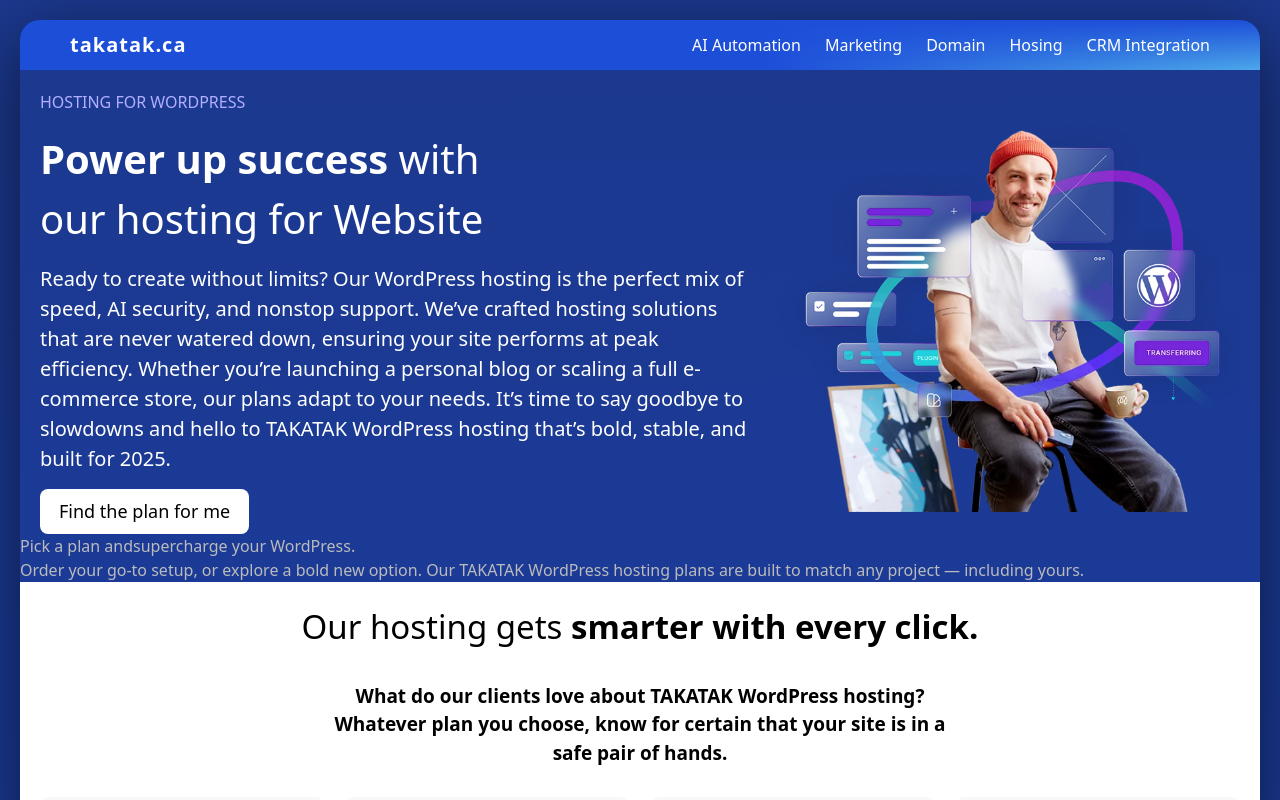
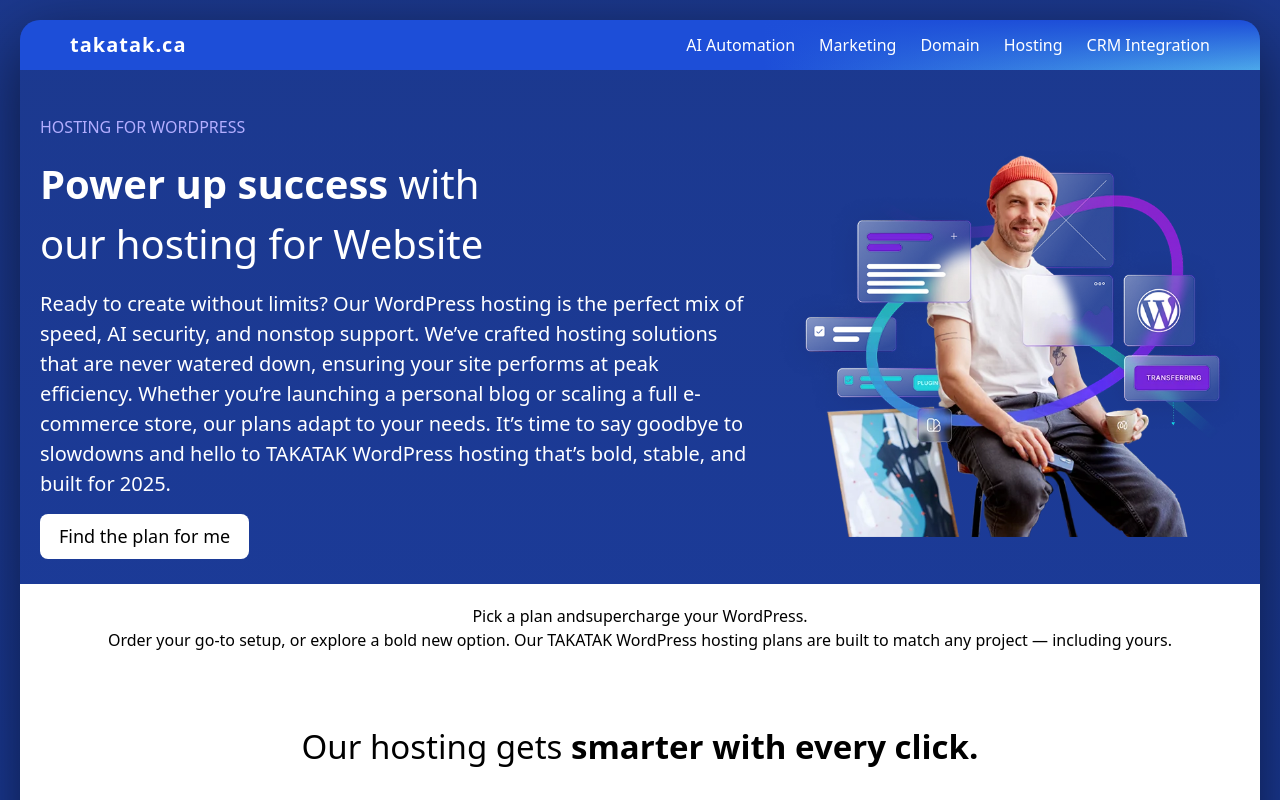
Before and after one commit to takatakca/takatak, a Next.js app: page /hosting in a window 1280 px wide. Shown: the top 800 px of the page. Built offline with nearby package versions, Linux system fonts and the light colour scheme.

Commit message:
domain complete

```diff
--- a/src/app/components/navbar/Navbar.jsx
+++ b/src/app/components/navbar/Navbar.jsx
@@ -8,7 +8,7 @@
     { id: 1, title: "AI Automation", },
     { id: 2, title: "Marketing" },
     { id: 8, title: "Domain", url:"/domain"},
-    { id: 9, title: "Hosing", url:"/hosting"},
+    { id: 9, title: "Hosting", url:"/hosting"},
     { id: 3, title: "CRM Integration" },
     // { id: 3, title: "CRM Integration", url:"/dashboard" },
     // { id: 4, title: "University", url: "/university" },
--- a/src/app/hosting/host.module.css
+++ b/src/app/hosting/host.module.css
@@ -26,6 +26,9 @@
 .tb{
   padding: 20px;
 }
+.hos{
+  padding-block: 25px;
+}
 
 
 
--- a/src/app/hosting/page.jsx
+++ b/src/app/hosting/page.jsx
@@ -167,7 +167,7 @@
     <main>
       <script type="module" src="https://embed.upmind.app/upm-widget.js" strategy="afterInteractive"/>
       <section className={`flex flex-col lg:flex-row items-start lg:items-center justify-around text-[white] gap-[30px] bg-[] ${styles.chat}`}>
-        <div className="flex flex-col gap-[15px]">
+        <div className={`flex flex-col gap-[15px] ${styles.hos}`}>
           <h4 className="text-[#b3aeff]">HOSTING FOR WORDPRESS</h4>
           <h1 className="text-[33px] lg:w-[40vw] lg:text-[40px]"><span className="font-bold">Power up success</span> with our hosting for Website</h1>
           <p className="text-[20px] w-full">Ready to create without limits? Our WordPress hosting is the perfect mix of speed, AI security, and nonstop support. We’ve crafted hosting solutions that are never watered down, ensuring your site performs at peak efficiency. Whether you’re launching a personal blog or scaling a full e-commerce store, our plans adapt to your needs. It’s time to say goodbye to slowdowns and hello to TAKATAK WordPress hosting that’s bold, stable, and built for 2025.</p>
@@ -175,8 +175,8 @@
         </div>
         <img src="/img/hosting.webp" alt="" className="h-[280px] lg:h-[400px] sm:h-[500px] w-full"/>
        </section>
-      <section >
-        <div>
+      <section  className={`flex flex-col items-center justify-center text-black gap-[30px] bg-white ${styles.sip}`}>
+        <div className="text-center">
           <h1>Pick a plan and<span>supercharge your WordPress.</span></h1>
           <p>Order your go-to setup, or explore a bold new option. Our TAKATAK WordPress hosting plans are built to match any project — including yours.</p>
         </div>
```
